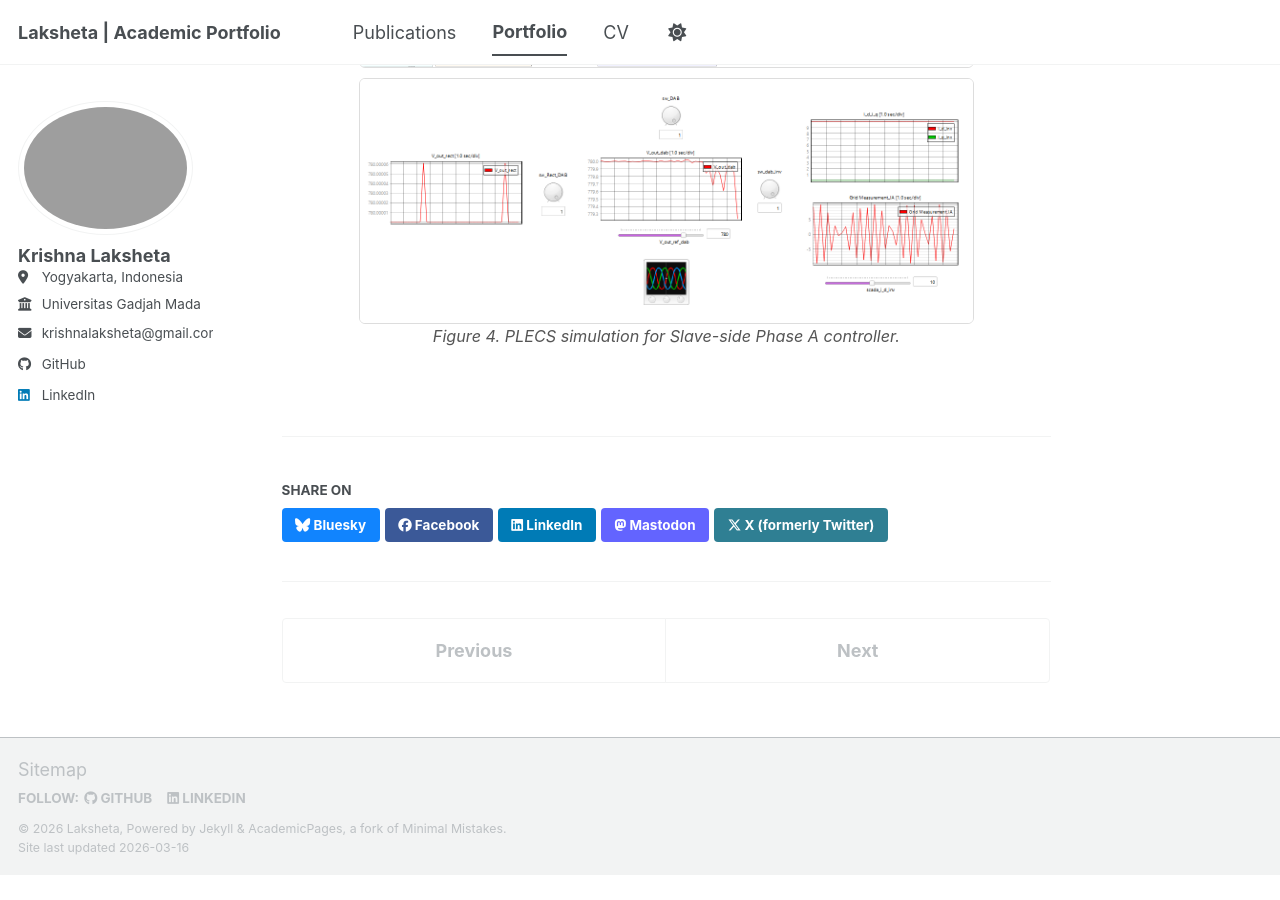
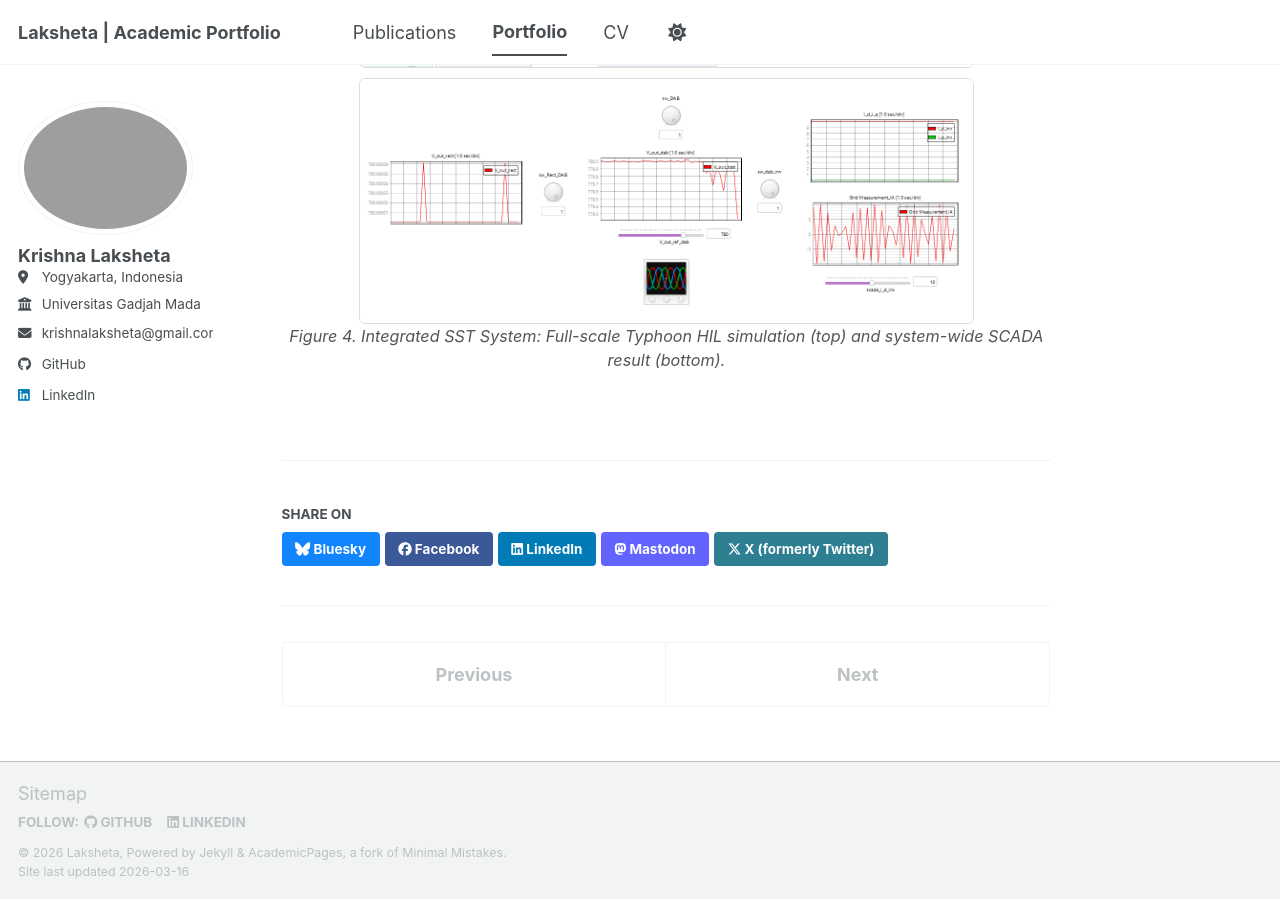
Before and after one commit to laksheta/laksheta.github.io, a Jekyll site: the page built from _portfolio/portfolio-5.md, in a window 1280 px wide and 900 px high, scrolled down 3222 px. Built offline with Jekyll 4.4.1, drawn with Linux system fonts in a browser that asks for light colours; a script bundle is joined from its source files by our own code; library files that are not in the unit come from our copies; before the commit the page ends 4097 px from its top, so only the background shows below that.

Commit message:
port-5: revise 2nd captions

```diff
--- a/_portfolio/portfolio-5.md
+++ b/_portfolio/portfolio-5.md
@@ -39,7 +39,7 @@ This research focuses on developing a system-level simulation of a three-stage S
 * **My Execution:** I integrated the developed averaged models into a single **Typhoon HIL** schematic. This setup enables system-level analysis of multi-stage interactions, dc-link energy balance, and overall system behavior without detailed switching models.
 
 <div style="text-align: center; margin: 25px 0;">
-  <img src="/images/portofolio/5/2_1.png" alt="Slave Phase A Control" style="max-width: 80%; border-radius: 6px; border: 1px solid #ddd; margin-bottom: 10px;">
-  <img src="/images/portofolio/5/2_2.png" alt="Slave Phase A PWM and CAN" style="max-width: 80%; border-radius: 6px; border: 1px solid #ddd;">
-  <p style="font-size: 0.9em; color: #555;"><i>Figure 4. PLECS simulation for Slave-side Phase A controller.</i></p>
+    <img src="/images/portofolio/5/2_1.png" alt="SST System Simulation" style="max-width: 80%; border-radius: 6px; border: 1px solid #ddd; margin-bottom: 10px;">
+    <img src="/images/portofolio/5/2_2.png" alt="SST SCADA Result" style="max-width: 80%; border-radius: 6px; border: 1px solid #ddd;">
+    <p style="font-size: 0.9em; color: #555;"><i>Figure 4. Integrated SST System: Full-scale Typhoon HIL simulation (top) and system-wide SCADA result (bottom).</i></p>
 </div>
```
